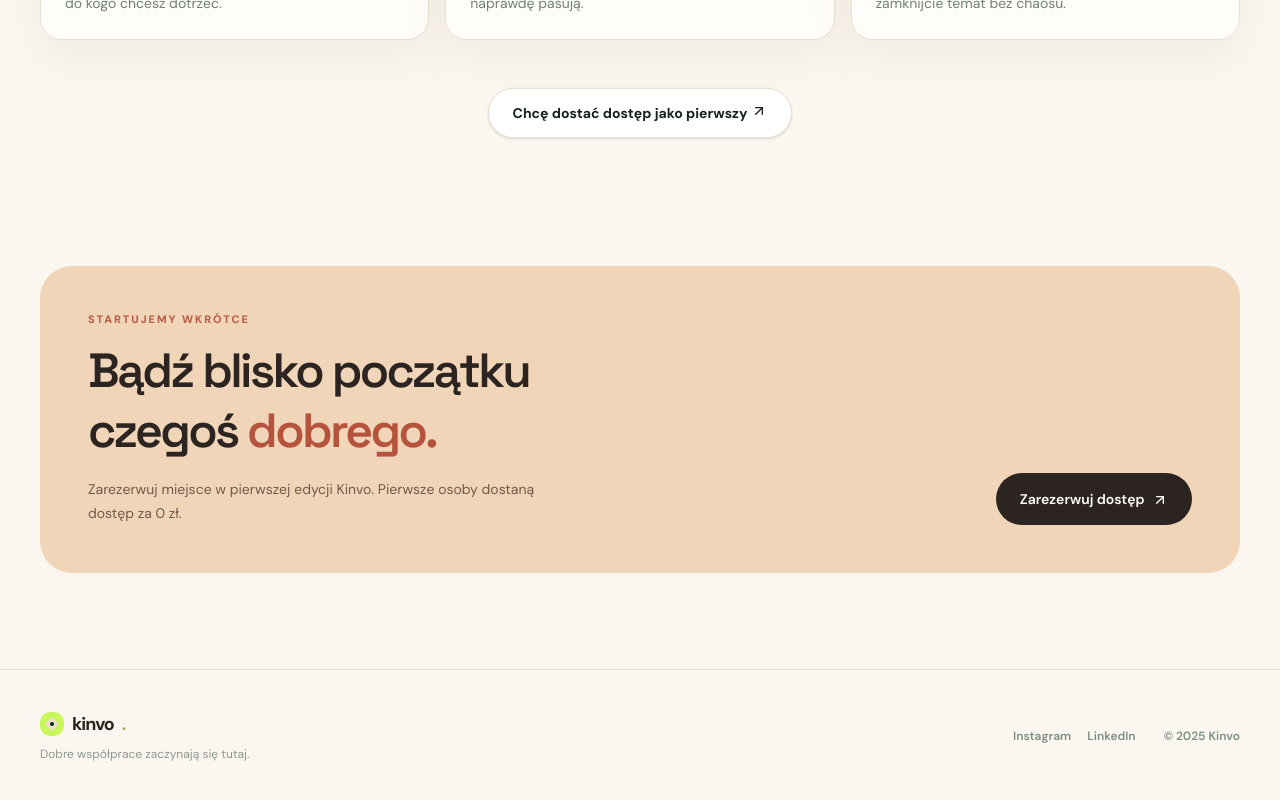
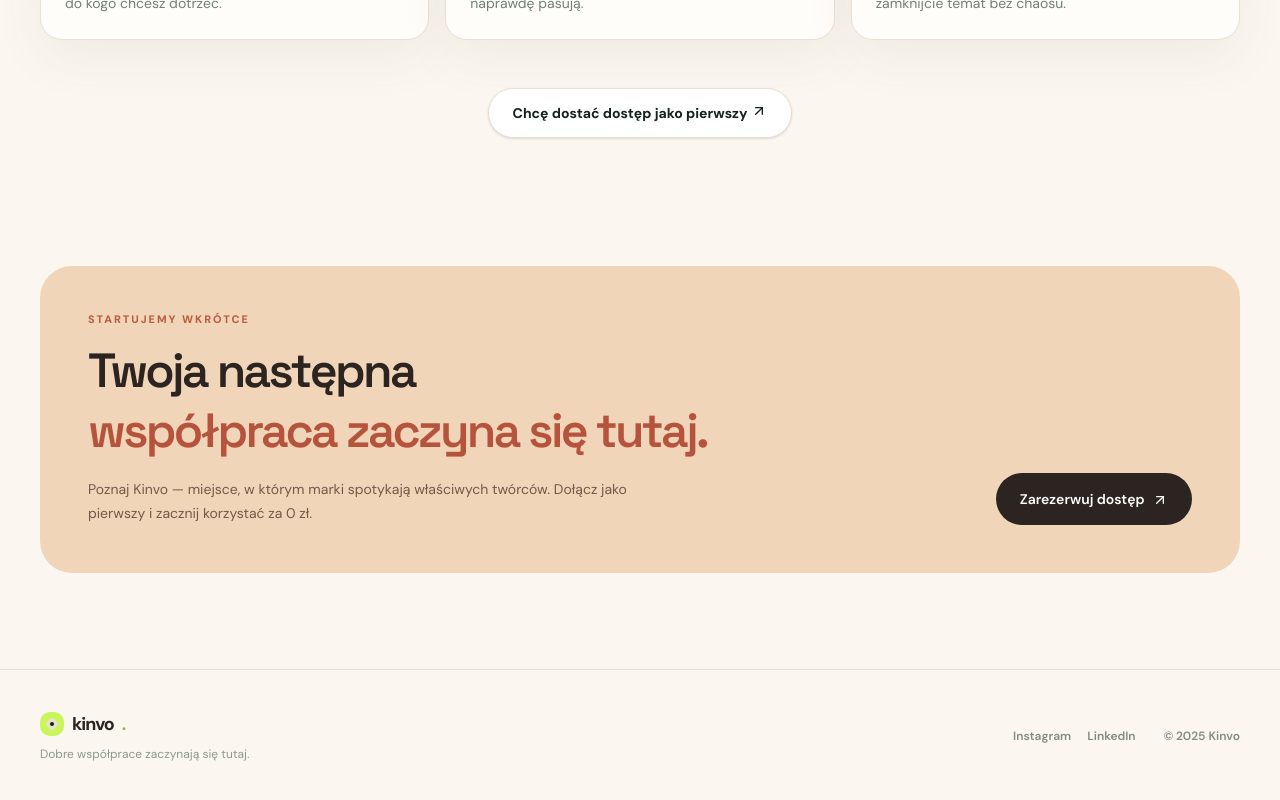
Before and after one commit to laskoAI/kinvo, a Next.js app: page / in a window 1280 px wide. Shown: the part 6727-7527 px from the top of the page. Built offline with nearby package versions, Linux system fonts and the light colour scheme; no server answers.

Commit message:
Refine closing CTA copy

```diff
--- a/src/app/page.tsx
+++ b/src/app/page.tsx
@@ -119,7 +119,7 @@ export default function Home() {
 
       <section id="jak-to-działa" className="mx-auto max-w-7xl px-6 py-24 lg:px-10 lg:py-32"><div className="mb-14 flex flex-col justify-between gap-5 sm:flex-row sm:items-end"><div><p className="kinvo-section-label mb-4">Jak to działa</p><h2 className="text-4xl font-semibold tracking-[-.055em] sm:text-5xl">Od pomysłu do <span className="text-[#8aaf34]">efektu.</span></h2></div><p className="max-w-xs text-sm leading-6 text-[#718077]">Trzy kroki, które zdejmują ciężar z Twoich barków.</p></div><div className="grid gap-4 md:grid-cols-3">{[["01", "Opisz", "Powiedz, co chcesz osiągnąć, jaki masz budżet i do kogo chcesz dotrzeć."], ["02", "Dopasuj", "Kinvo porządkuje brief i pokazuje osoby, które naprawdę pasują."], ["03", "Współpracuj", "Ustalcie warunki, zrealizujcie kampanię i zamknijcie temat bez chaosu."]].map(([number, title, text]) => <div key={number} className="kinvo-card p-6"><span className="text-sm font-bold text-[#89ad3a]">{number}</span><h3 className="mt-12 text-2xl font-semibold tracking-tight text-[#14211c]">{title}</h3><p className="mt-3 max-w-xs text-sm leading-6 text-[#718077]">{text}</p></div>)}</div><div className="mt-12 text-center"><a href="#waitlist" className="inline-flex rounded-full border border-[#cbd8c7] bg-white px-6 py-3.5 text-sm font-bold text-[#14211c] shadow-sm hover:border-[#95bd3f]">Chcę dostać dostęp jako pierwszy <ArrowUpRight className="ml-1 inline" size={16} /></a></div></section>
 
-      <section className="px-6 pb-24 lg:px-10"><div className="mx-auto flex max-w-7xl flex-col items-start justify-between gap-8 rounded-[2rem] bg-[#f0d5b9] p-8 sm:p-12 lg:flex-row lg:items-end"><div><p className="kinvo-section-label mb-4 text-[#a7533d]">Startujemy wkrótce</p><h2 className="max-w-2xl text-4xl font-semibold leading-tight tracking-[-.055em] sm:text-5xl">Bądź blisko początku<br />czegoś <span className="text-[#b6533d]">dobrego.</span></h2><p className="mt-4 max-w-md text-sm leading-6 text-[#76584a]">Zarezerwuj miejsce w pierwszej edycji Kinvo. Pierwsze osoby dostaną dostęp za 0 zł.</p></div><a href="#waitlist" className="shrink-0 rounded-full bg-[#2b2420] px-6 py-4 text-sm font-semibold text-white hover:bg-[#4b3930]">Zarezerwuj dostęp <ArrowUpRight className="ml-1 inline" size={16} /></a></div></section>
+      <section className="px-6 pb-24 lg:px-10"><div className="mx-auto flex max-w-7xl flex-col items-start justify-between gap-8 rounded-[2rem] bg-[#f0d5b9] p-8 sm:p-12 lg:flex-row lg:items-end"><div><p className="kinvo-section-label mb-4 text-[#a7533d]">Startujemy wkrótce</p><h2 className="max-w-2xl text-4xl font-semibold leading-tight tracking-[-.055em] sm:text-5xl">Twoja następna<br /><span className="text-[#b6533d]">współpraca zaczyna się tutaj.</span></h2><p className="mt-4 max-w-xl text-sm leading-6 text-[#76584a]">Poznaj Kinvo — miejsce, w którym marki spotykają właściwych twórców. Dołącz jako pierwszy i zacznij korzystać za 0 zł.</p></div><a href="#waitlist" className="shrink-0 rounded-full bg-[#2b2420] px-6 py-4 text-sm font-semibold text-white hover:bg-[#4b3930]">Zarezerwuj dostęp <ArrowUpRight className="ml-1 inline" size={16} /></a></div></section>
 
       <footer id="footer" className="border-t border-[#dce5d8] px-6 py-10 lg:px-10"><div className="mx-auto flex max-w-7xl flex-col justify-between gap-7 sm:flex-row sm:items-center"><div><div className="flex items-center gap-2 text-lg font-bold tracking-[-.06em]"><LogoMark size="sm" />kinvo<span className="text-[#95b14c]">.</span></div><p className="mt-2 text-xs text-[#8b9890]">Dobre współprace zaczynają się tutaj.</p></div><div className="flex items-center gap-4 text-xs font-semibold text-[#7e8d84]"><span>Instagram</span><span>LinkedIn</span><span className="ml-3">© 2025 Kinvo</span></div></div></footer>
     </main>
```
